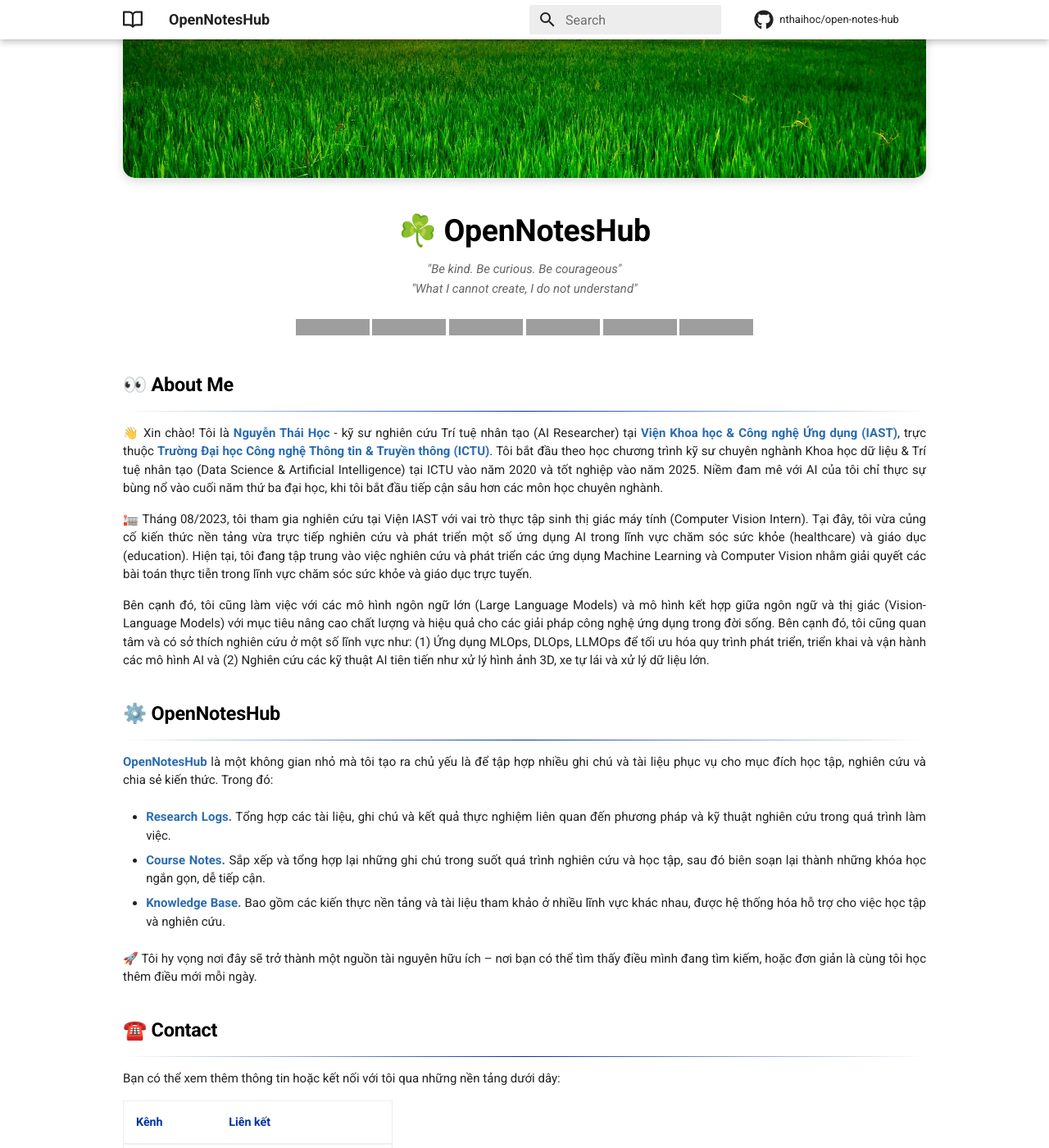
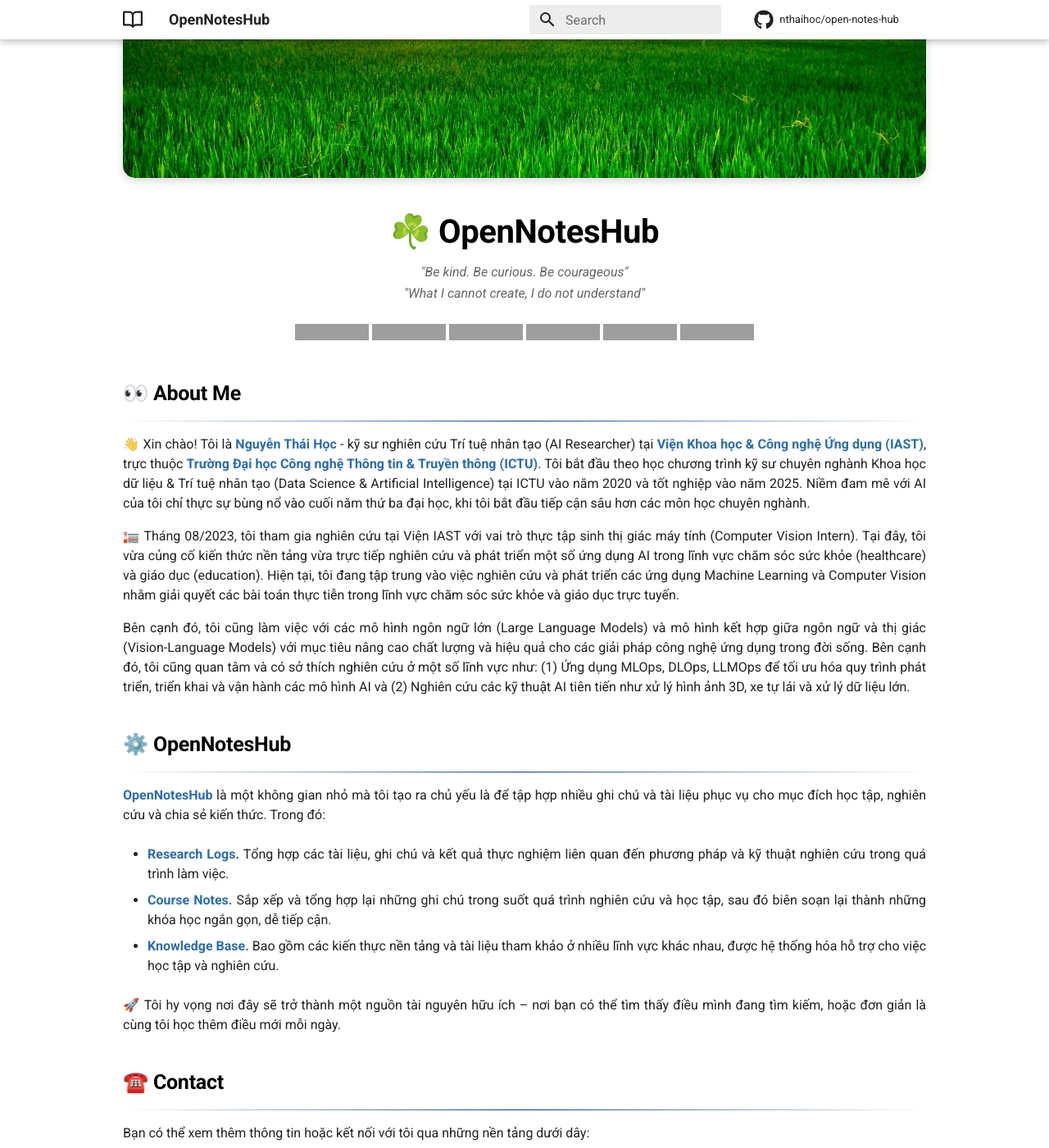
Before and after one commit to nthaihoc/open-notes-hub, an MkDocs documentation site: the page built from docs/index.md, in a window 1280 px wide and 1400 px high, scrolled down 230 px. Shown: the whole window at 82% size. Built offline with MkDocs 1.6.1 and Material for MkDocs 9.7.7, drawn with Linux system fonts in a browser that asks for light colours; comment, search, counter and statistics services are not loaded; grey boxes are pictures that could not be loaded.

Commit message:
update fontsize

```diff
--- a/docs/stylesheets/extra.css
+++ b/docs/stylesheets/extra.css
@@ -23,8 +23,9 @@ p {
 }
 
 .md-typeset {
+  font-family: "Roboto";
   line-height: 1.5;
-  font-size: 15px;
+  font-size: 16px;
 }
 
 .md-typeset h1,
```
Also changed, not shown: 2 other files.
